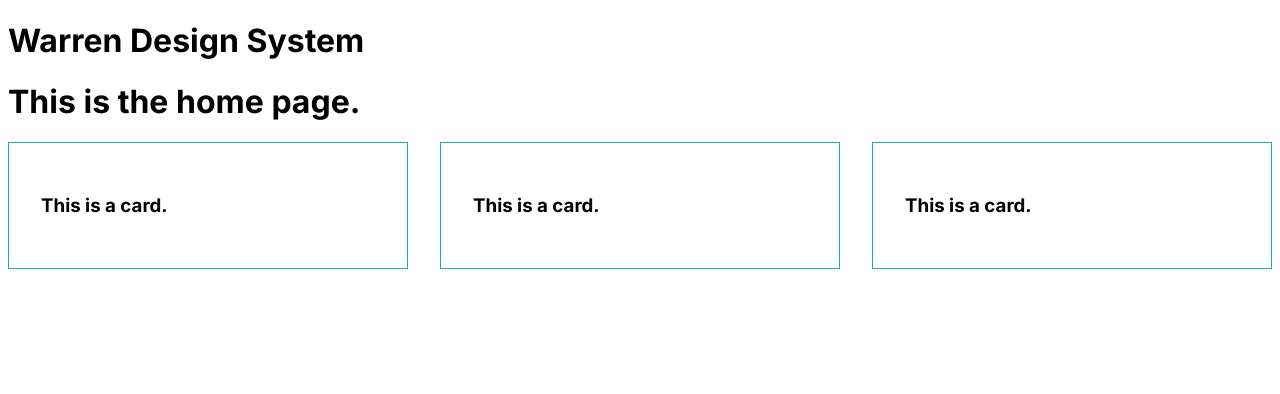
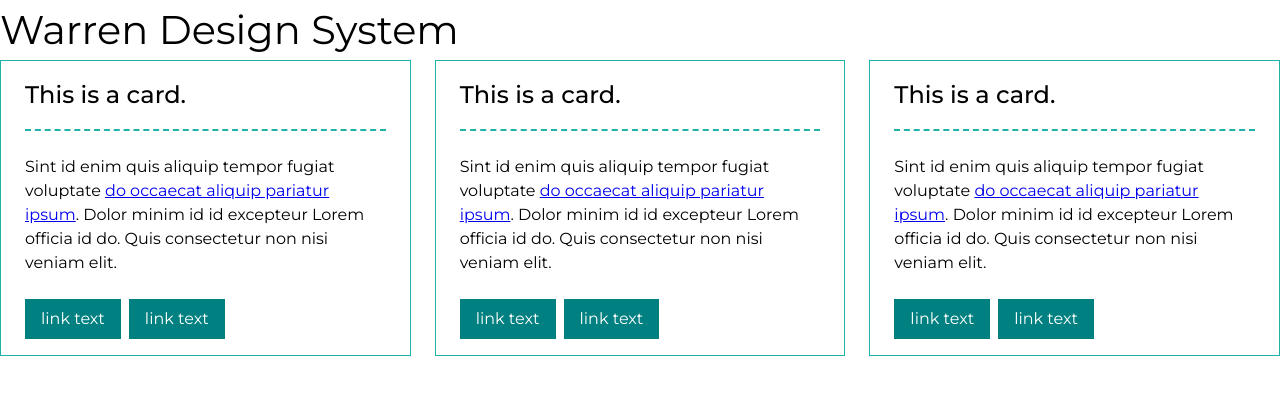
Before and after one commit to pixelrabbit/fluffle, a Next.js app: page / in a window 1280 px wide. Shown: the top 394 px of the page. Built offline with nearby package versions, Linux system fonts and the light colour scheme.

Commit message:
more atoms

```diff
--- /dev/null
+++ b/app/_reset.scss
@@ -0,0 +1,49 @@
+
+/* http://meyerweb.com/eric/tools/css/reset/
+   v2.0 | 20110126
+   License: none (public domain)
+*/
+
+html, body, div, span, applet, object, iframe,
+h1, h2, h3, h4, h5, h6, p, blockquote, pre,
+a, abbr, acronym, address, big, cite, code,
+del, dfn, em, img, ins, kbd, q, s, samp,
+small, strike, strong, sub, sup, tt, var,
+b, u, i, center,
+dl, dt, dd, ol, ul, li,
+fieldset, form, label, legend,
+table, caption, tbody, tfoot, thead, tr, th, td,
+article, aside, canvas, details, embed,
+figure, figcaption, footer, header, hgroup,
+menu, nav, output, ruby, section, summary,
+time, mark, audio, video {
+	margin: 0;
+	padding: 0;
+	border: 0;
+	font-size: 100%;
+	font: inherit;
+	vertical-align: baseline;
+}
+/* HTML5 display-role reset for older browsers */
+article, aside, details, figcaption, figure,
+footer, header, hgroup, menu, nav, section {
+	display: block;
+}
+body {
+	line-height: 1;
+}
+ol, ul {
+	list-style: none;
+}
+blockquote, q {
+	quotes: none;
+}
+blockquote:before, blockquote:after,
+q:before, q:after {
+	content: '';
+	content: none;
+}
+table {
+	border-collapse: collapse;
+	border-spacing: 0;
+}
--- /dev/null
+++ b/app/_typography.scss
@@ -0,0 +1,16 @@
+body {
+    font-size: 16px;
+    font-weight: 400;
+    line-height: 1.5;
+}
+
+h1 {
+    font-size: 2.5rem;
+}
+h2 {
+    font-size: 2rem;
+}
+h3 {
+    font-size: 1.5rem;
+    font-weight: 500;
+}
--- a/app/globals.css
+++ b/app/globals.scss
@@ -1,5 +1,11 @@
+@import "reset";
+@import "typography";
+
 :root {
-  --spacer-md: 32px;
+  --spacer-xs: 8px;
+  --spacer-sm: 16px;
+  --spacer-md: 24px;
+  --spacer-lg: 32px;
   --foreground-rgb: 0, 0, 0;
   --background-start-rgb: 214, 219, 220;
   --background-end-rgb: 255, 255, 255;
--- a/app/layout.tsx
+++ b/app/layout.tsx
@@ -1,8 +1,8 @@
 import type { Metadata } from 'next'
-import { Inter } from 'next/font/google'
-import './globals.css'
+import { Montserrat } from 'next/font/google'
+import './globals.scss'
 
-const inter = Inter({ subsets: ['latin'] })
+const montserrat = Montserrat({ subsets: ['latin'] })
 
 export const metadata: Metadata = {
   title: 'Warren Design System',
@@ -16,7 +16,7 @@ export default function RootLayout({
 }) {
   return (
     <html lang="en">
-      <body className={inter.className}>
+      <body className={montserrat.className}>
         <header>
           <div className="container">
             <h1>Warren Design System</h1>
--- a/app/page.tsx
+++ b/app/page.tsx
@@ -4,7 +4,6 @@ import Deck from './../components/deck/deck';
 export default function Home() {
   return (
     <>
-      <h1>This is the home page.</h1>
       <Deck></Deck>
     </>
   )
--- /dev/null
+++ b/components/button/button.module.scss
@@ -0,0 +1,30 @@
+.button {
+    position: relative;
+    background-color: teal;
+    color: white;
+    padding: var(--spacer-xs) var(--spacer-sm);
+    text-decoration: none;
+
+    span {position: relative;}
+
+    &:before {
+        content: "";
+        display: block;
+        position: absolute;
+        top: 50%;
+        left: 50%;
+        height: 0%;
+        width: 0%;
+        background-color: darkslateblue;
+        transition: all 200ms ease-in-out;
+    }
+
+    &:hover,&:focus,&:active {
+        &:before {
+            top:0;
+            left:0;
+            width: 100%;
+            height: 100%;
+        }
+    }
+}
--- /dev/null
+++ b/components/button/button.tsx
@@ -0,0 +1,9 @@
+import Link from 'next/link';
+import styles from "./button.module.scss";
+import { clsx } from 'clsx';
+
+export default function Button() {
+    return (
+       <Link href="#" className={clsx(styles.button)}><span>link text</span></Link>
+    );
+}
--- a/components/card/card.module.css
+++ b/components/card/card.module.css
@@ -1,5 +1,18 @@
 .card {
     flex: 1 1 auto;
+    display: flex;
+    flex-direction: column;
+    row-gap: var(--spacer-md);
     border: 1px solid lightseagreen;
-    padding: var(--spacer-md);
+    padding: var(--spacer-sm) var(--spacer-md);
 }
+.header {
+    border-bottom: 2px dashed lightseagreen;
+    padding-bottom: var(--spacer-sm);
+}
+.main {
+}
+.buttons {
+    display: flex;
+    gap: var(--spacer-xs);
+}
--- a/components/card/card.tsx
+++ b/components/card/card.tsx
@@ -1,7 +1,21 @@
+import Button from "./../button/button";
 import styles from "./card.module.css";
+import { clsx } from 'clsx';
 
 export default function Card() {
     return (
-        <div className={styles.card}><h3>This is a card.</h3></div>
+        <div className={clsx(styles.card)}>
+            <div className={clsx(styles.header)}>
+                <h3>This is a card.</h3>
+            </div>
+            <div className={clsx(styles.main)}>
+                <p>Sint id enim quis aliquip tempor fugiat voluptate <a href="#">do occaecat aliquip pariatur ipsum</a>. Dolor minim id id excepteur Lorem officia id do. Quis consectetur non nisi veniam elit.</p>
+            </div>
+            <div className={clsx(styles.buttons)}>
+                <Button></Button>
+                <Button></Button>
+            </div>
+
+        </div>
     );
 }
--- a/package.json
+++ b/package.json
@@ -9,6 +9,7 @@
     "lint": "next lint"
   },
   "dependencies": {
+    "clsx": "^2.1.0",
     "next": "14.0.4",
     "react": "^18",
     "react-dom": "^18"
@@ -23,5 +24,6 @@
     "postcss": "^8",
     "sass": "^1.69.7",
     "typescript": "^5"
-  }
+  },
+  "browserslist": "last 2 versions"
 }
```
Also changed, not shown: 1 other file (tests, documents, lock files or other folders).
